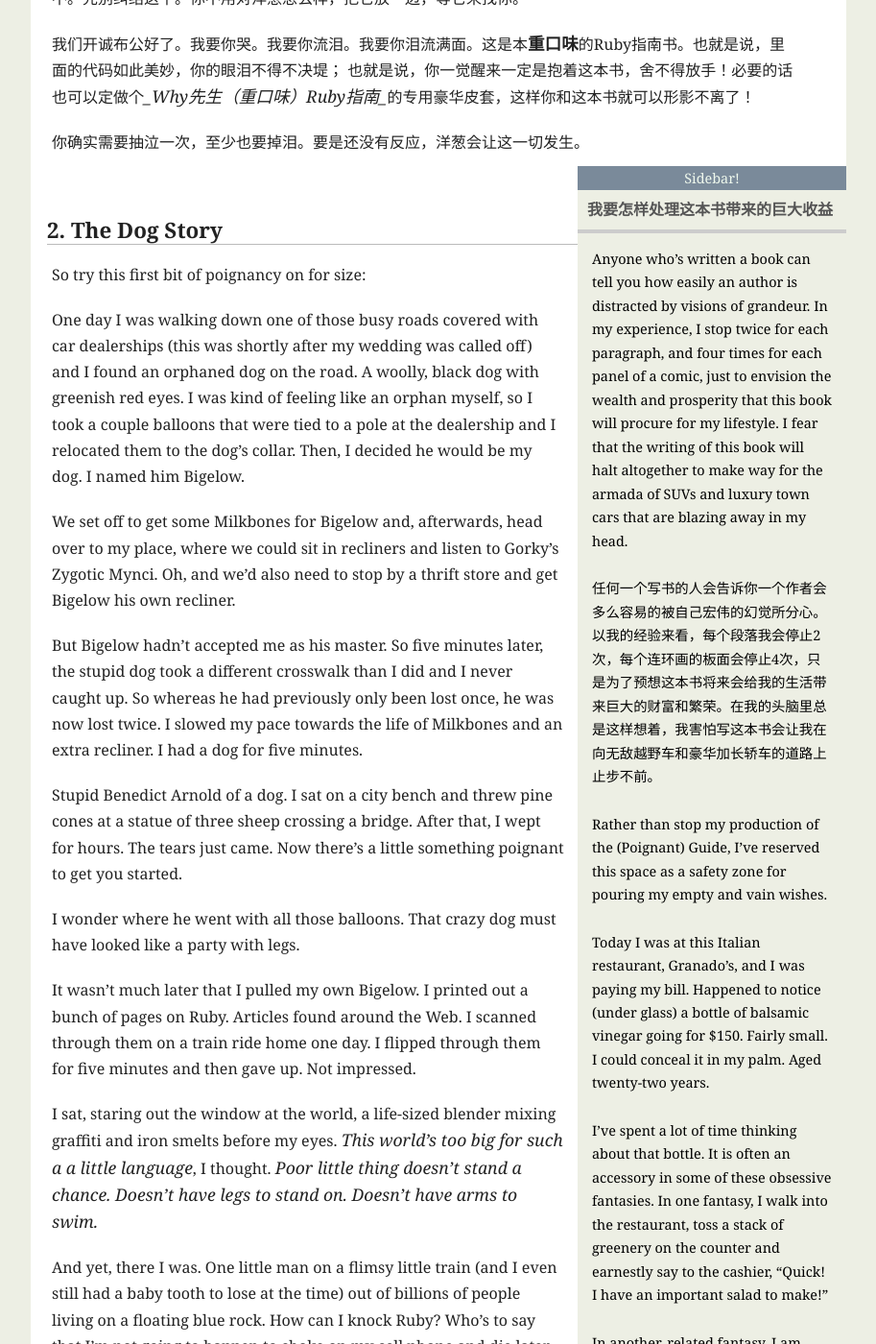
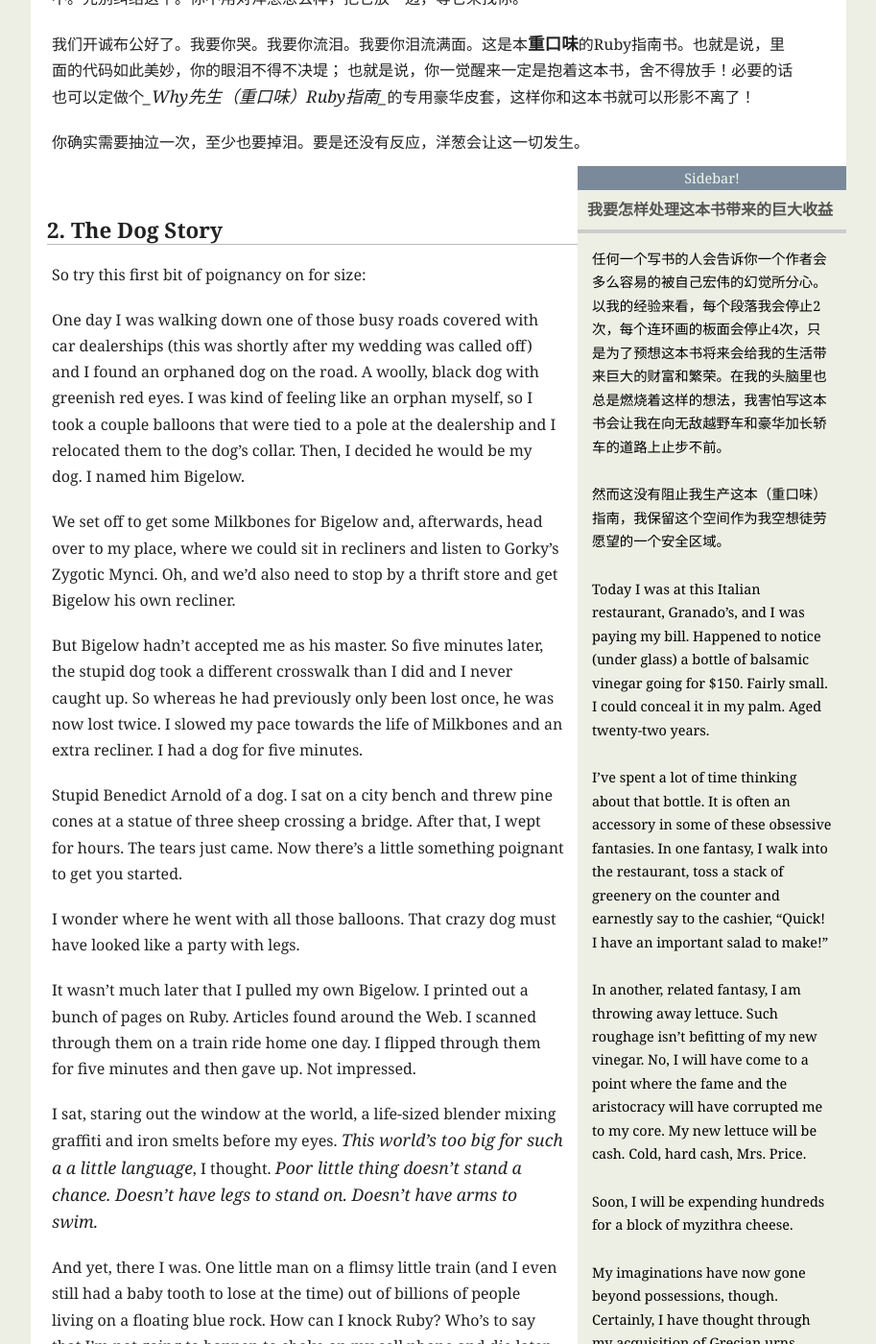
Before and after one commit to codecly259/poignant-guide-cn, a Jekyll site: the page built from _posts/1900-01-02-konichiwa-ruby.md, in a window 1280 px wide and 1400 px high, scrolled down 728 px. Shown: the whole window at 96% size, without its empty margins (183-1096 px from the left). Built offline with Jekyll 4.4.1, drawn with Linux system fonts in a browser that asks for light colours; Markdown is read by kramdown in place of the engine named in the settings.

Commit message:
第二章侧边栏翻译

```diff
--- a/_posts/1900-01-02-konichiwa-ruby.md
+++ b/_posts/1900-01-02-konichiwa-ruby.md
@@ -36,17 +36,9 @@ sections:
 {% capture sidebar %}
 ## 我要怎样处理这本书带来的巨大收益
 
-Anyone who’s written a book can tell you how easily an author is distracted by
-visions of grandeur. In my experience, I stop twice for each paragraph, and four
-times for each panel of a comic, just to envision the wealth and prosperity that
-this book will procure for my lifestyle. I fear that the writing of this book
-will halt altogether to make way for the armada of SUVs and luxury town cars
-that are blazing away in my head.
+任何一个写书的人会告诉你一个作者会多么容易的被自己宏伟的幻觉所分心。以我的经验来看，每个段落我会停止2次，每个连环画的板面会停止4次，只是为了预想这本书将来会给我的生活带来巨大的财富和繁荣。在我的头脑里也总是燃烧着这样的想法，我害怕写这本书会让我在向无敌越野车和豪华加长轿车的道路上止步不前。
 
-任何一个写书的人会告诉你一个作者会多么容易的被自己宏伟的幻觉所分心。以我的经验来看，每个段落我会停止2次，每个连环画的板面会停止4次，只是为了预想这本书将来会给我的生活带来巨大的财富和繁荣。在我的头脑里总是这样想着，我害怕写这本书会让我在向无敌越野车和豪华加长轿车的道路上止步不前。
-
-Rather than stop my production of the (Poignant) Guide, I’ve reserved this space
-as a safety zone for pouring my empty and vain wishes.
+然而这没有阻止我生产这本（重口味）指南，我保留这个空间作为我空想徒劳愿望的一个安全区域。
 
 Today I was at this Italian restaurant, Granado’s, and I was paying my bill.
 Happened to notice (under glass) a bottle of balsamic vinegar going for $150.
```
